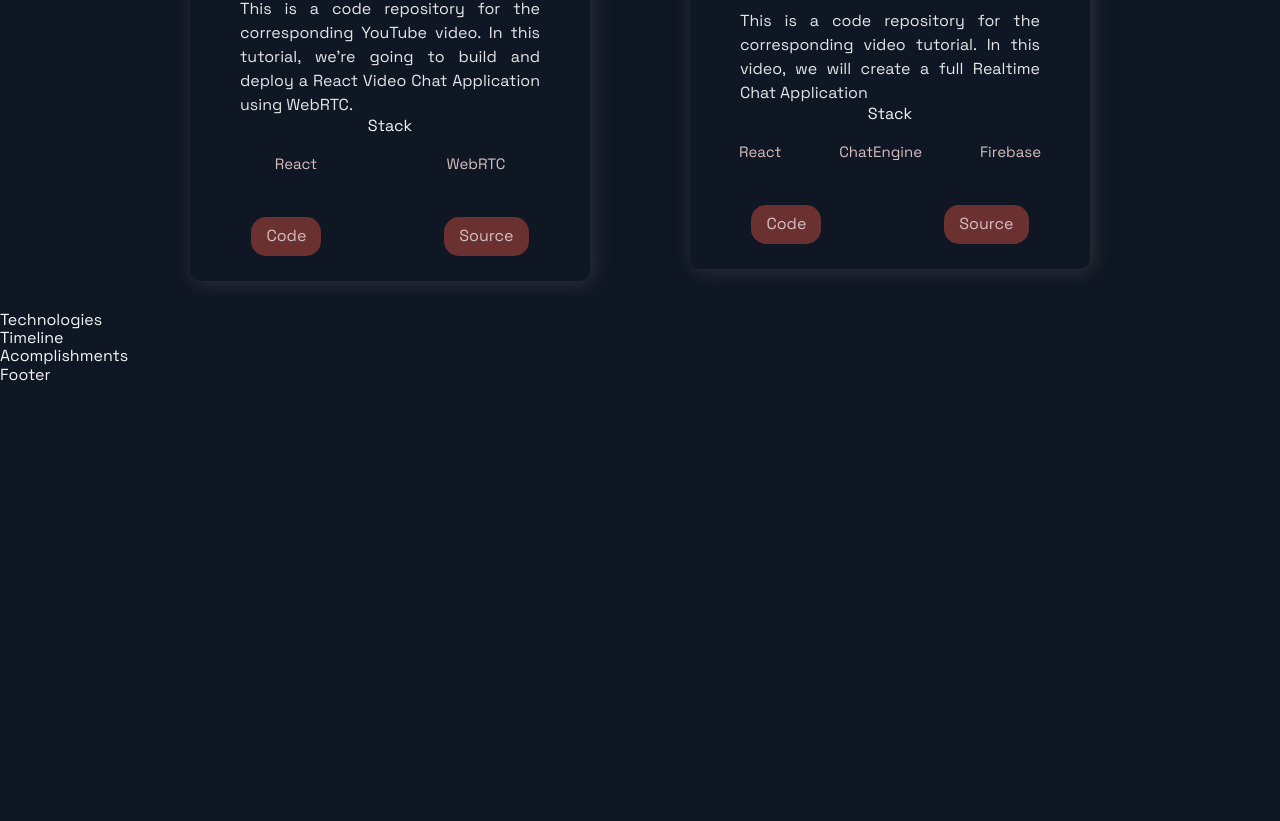
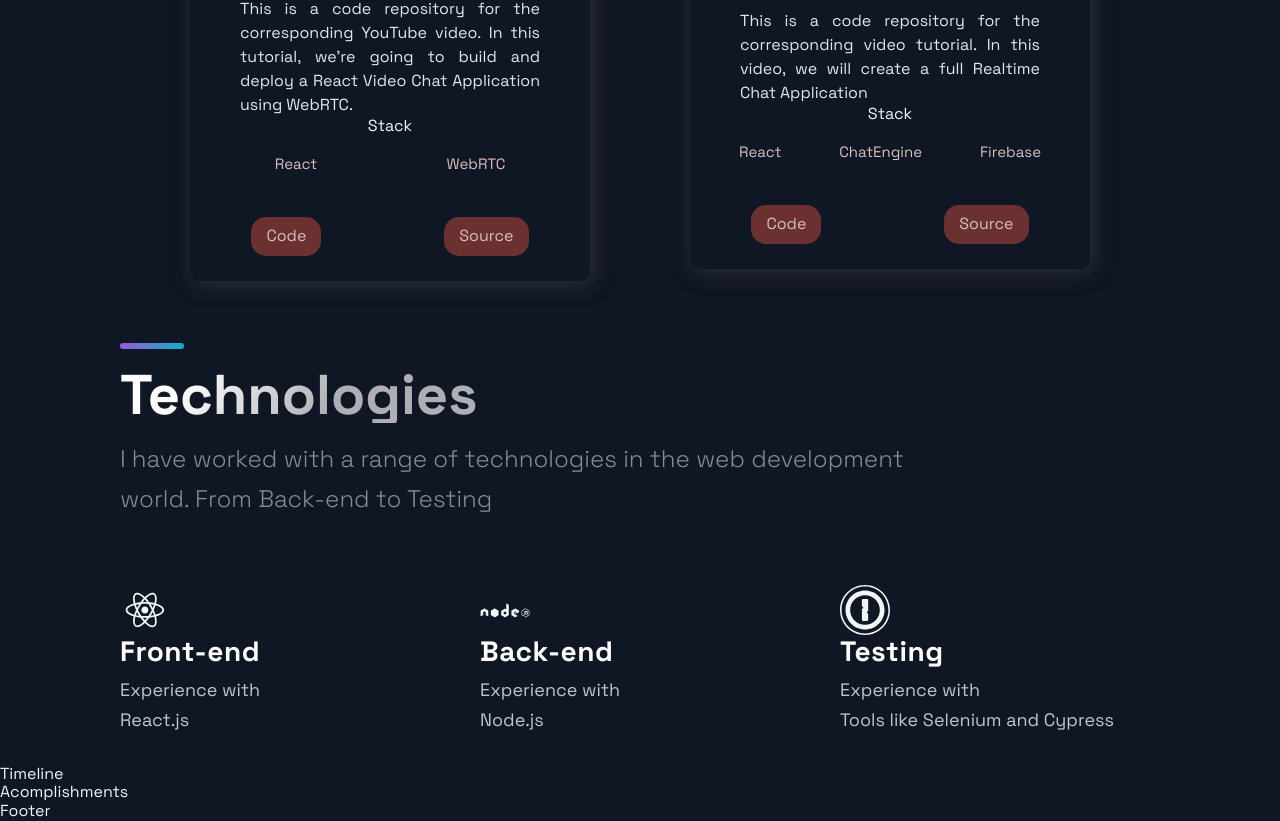
Before and after one commit to Jerry1811/portfolio_website, a Next.js app: page / in a window 1280 px wide. Shown: the part 1882-2703 px from the top of the page. Before the commit the page ends 2267 px from the top, so only its background shows below. Built offline with nearby package versions, Linux system fonts and the light colour scheme.

Commit message:
technologies section

```diff
--- a/src/components/Technologies/Technologies.js
+++ b/src/components/Technologies/Technologies.js
@@ -1,12 +1,54 @@
 import React from 'react';
-import { DiFirebase, DiReact, DiZend } from 'react-icons/di';
+import { DiReact, DiZend, DiNodejs } from 'react-icons/di';
+import { Si1Password } from "react-icons/si";
 import { Section, SectionDivider, SectionText, SectionTitle } from '../../styles/GlobalComponents';
 import { List, ListContainer, ListItem, ListParagraph, ListTitle } from './TechnologiesStyles';
 
 const Technologies = () =>  (
-  <div>
-    Technologies
-  </div>
+  <Section id='tech'>
+    <SectionDivider />
+    <br />
+    <SectionTitle>Technologies</SectionTitle>
+    <SectionText>
+      I have worked with a range of technologies in the web development world.
+      From Back-end to Testing
+    </SectionText>
+    <List>
+      <ListItem>
+        <DiReact size='5rem' />
+        <ListContainer>
+          <ListTitle>Front-end</ListTitle>
+          <ListParagraph>
+            Experience with
+            <br />
+            React.js
+          </ListParagraph>
+        </ListContainer>
+      </ListItem>
+      <ListItem>
+        <DiNodejs size='5rem' />
+        <ListContainer>
+          <ListTitle>Back-end</ListTitle>
+          <ListParagraph>
+            Experience with
+            <br />
+            Node.js
+          </ListParagraph>
+        </ListContainer>
+      </ListItem>
+      <ListItem>
+        <Si1Password size='5rem' />
+        <ListContainer>
+          <ListTitle>Testing</ListTitle>
+          <ListParagraph>
+            Experience with
+            <br />
+            Tools like Selenium and Cypress
+          </ListParagraph>
+        </ListContainer>
+      </ListItem>
+    </List>
+  </Section>
 );
 
 export default Technologies;
```
